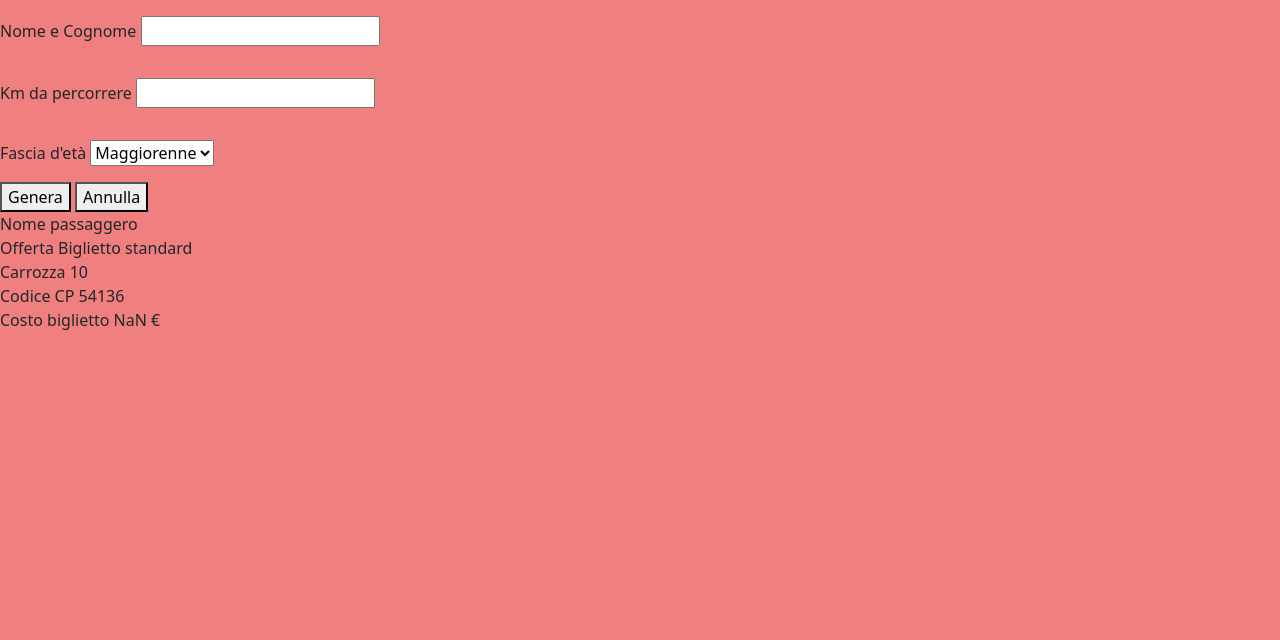
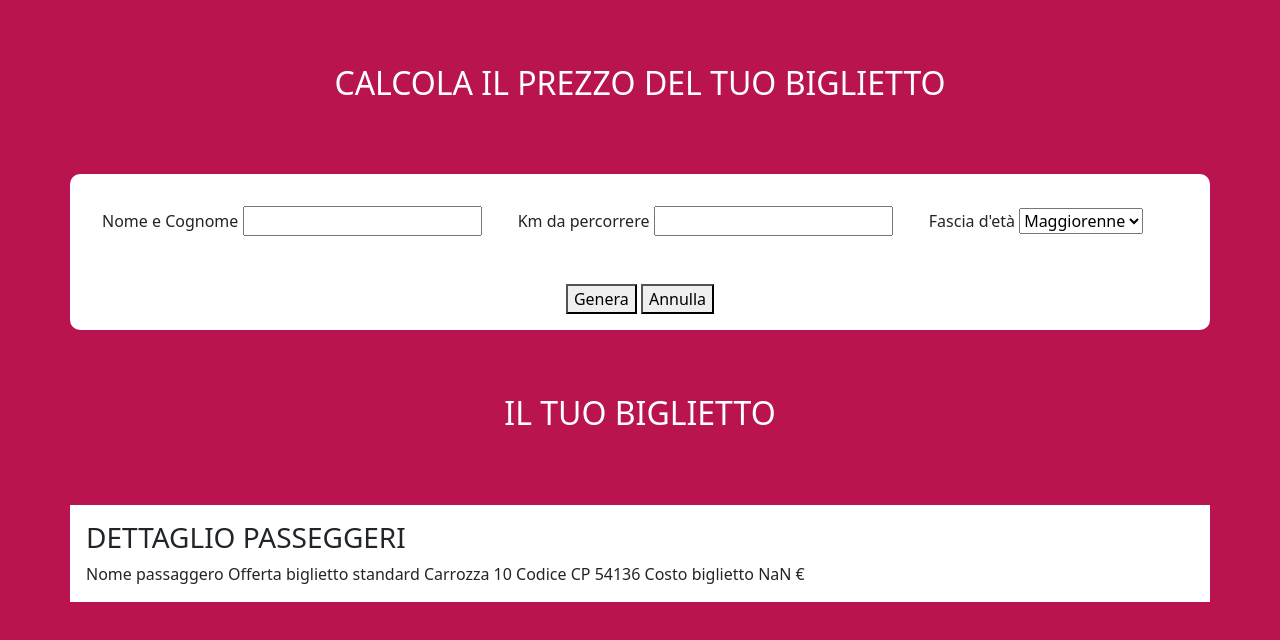
Before and after one commit to dbonafin/js-biglietto-treno-form, a plain HTML site: page index.html in a window 1280 px wide. Both pictures are taken after a click on the button "Genera". Drawn offline with nearby package versions, Linux system fonts and the light colour scheme.

Commit message:
added some css details

```diff
--- a/css/style.css
+++ b/css/style.css
@@ -1,14 +1,47 @@
 body {
-    background-color: lightcoral;
+    background-color: #b91450;
+}
+
+h2 {
+    text-transform: uppercase;
+    color: white;
+    text-align: center;
+    padding: 4rem 0;
+}
+
+h3 {
+    text-transform: uppercase;
 }
 
 .form-item {
-    padding: 1rem 0;
+    padding: 1rem;
+}
+
+.ms_info_box {
+    background-color: white;
+    padding: 1rem;
+}
+
+.ticket-creator {
+    border-radius: 10px;
 }
 
 .ticket-result {
-    padding-top: 5rem;
     display: none;
+}
+
+.ticket-creator > div:not(.buttons-area) {
+    display: inline-block;
+    text-align: center;
+}
+
+.buttons-area {
+    text-align: center;
+    padding-top: 2rem;
+}
+
+.ticket-result > div {
+    display: inline-block;
 }
 
 .active {
--- a/index.html
+++ b/index.html
@@ -12,6 +12,10 @@
 <body>
 
     <!-- USER INFO AREA -->
+
+    <h2>calcola il prezzo del tuo biglietto</h2>
+
+    <div class="ticket-creator container ms_info_box">
 
         <!-- NAME INPUT -->
         <div class="form-item">
@@ -37,13 +41,17 @@
        </div>
 
        <!-- BUTTONS AREA -->
-    <div>
+       <div class="buttons-area">
            <button id="create-button">Genera</button>
            <button id="cancel-button">Annulla</button>
        </div>
 
+    </div>
+
+    <h2>il tuo biglietto</h2>
     <!-- TICKET AREA -->
-    <div id="ticket-result">
+    <div class="ticket-result container ms_info_box">
+        <h3>dettaglio passeggeri</h3>
         <div id="ticket-name"></div>
         <div id="ticket-class"></div>
         <div id="ticket-vagon"></div>
--- a/js/script.js
+++ b/js/script.js
@@ -1,3 +1,5 @@
+
+// CREATE TICKET RESULT
 
 const createButton = document.getElementById ("create-button");
 
@@ -5,6 +7,7 @@ createButton.addEventListener("click",
     function() {
 
         // DATA COLLECT
+        //the user tell us the needed informations
         const userName = document.getElementById("user-name").value;
 
         const userKm = parseInt (document.getElementById ("user-km").value);
@@ -12,6 +15,7 @@ createButton.addEventListener("click",
         const userAge = document.getElementById ("user-age").value;
 
         // DIFFERENT TICKET PRICES
+        //calc of the different prices
         let standardPrice = parseInt (userKm * 0.21).toFixed(2);
 
         if (userAge === "minorenne") {
@@ -21,15 +25,17 @@ createButton.addEventListener("click",
         }
 
         // DIFFERENT TICKET CLASSES
-        let ticketClass = "Biglietto standard";
+        //calc of the different classes
+        let ticketClass = "biglietto standard";
 
         if (userAge === "minorenne") {
-            ticketClass = "Young economy";
+            ticketClass = "young economy";
         } else if (userAge === "over") {
-            ticketClass = "Over discount";
+            ticketClass = "over discount";
         }
 
         // TICKET RESULT
+        // every information about the ticket
 
         document.getElementById("ticket-name").innerHTML = `Nome passaggero ${userName}`;
         document.getElementById("ticket-class").innerHTML = `Offerta ${ticketClass}`;
@@ -37,10 +43,13 @@ createButton.addEventListener("click",
         document.getElementById("ticket-code").innerHTML = `Codice CP ${Math.floor(Math.random() * 100000) + 1000}`;
         document.getElementById("ticket-price").innerHTML = `Costo biglietto ${standardPrice} ${"€"}`;
 
-        document.getElementById("ticket-result").classList.add("active");
+        //show the ticket result to the user
+        document.querySelector(".ticket-result").classList.add("active");
     }
 );
 
+
+//  CANCEL TICKET RESULT
 
 const cancelButton = document.getElementById ("cancel-button");
 
@@ -56,7 +65,7 @@ cancelButton.addEventListener("click",
 
 
         // TICKET RESULT
-        document.getElementById("ticket-result").classList.remove("active");
+        document.querySelector(".ticket-result").classList.remove("active");
 
     }
 );
```
Lines whose indentation alone changed are shown as unchanged.
